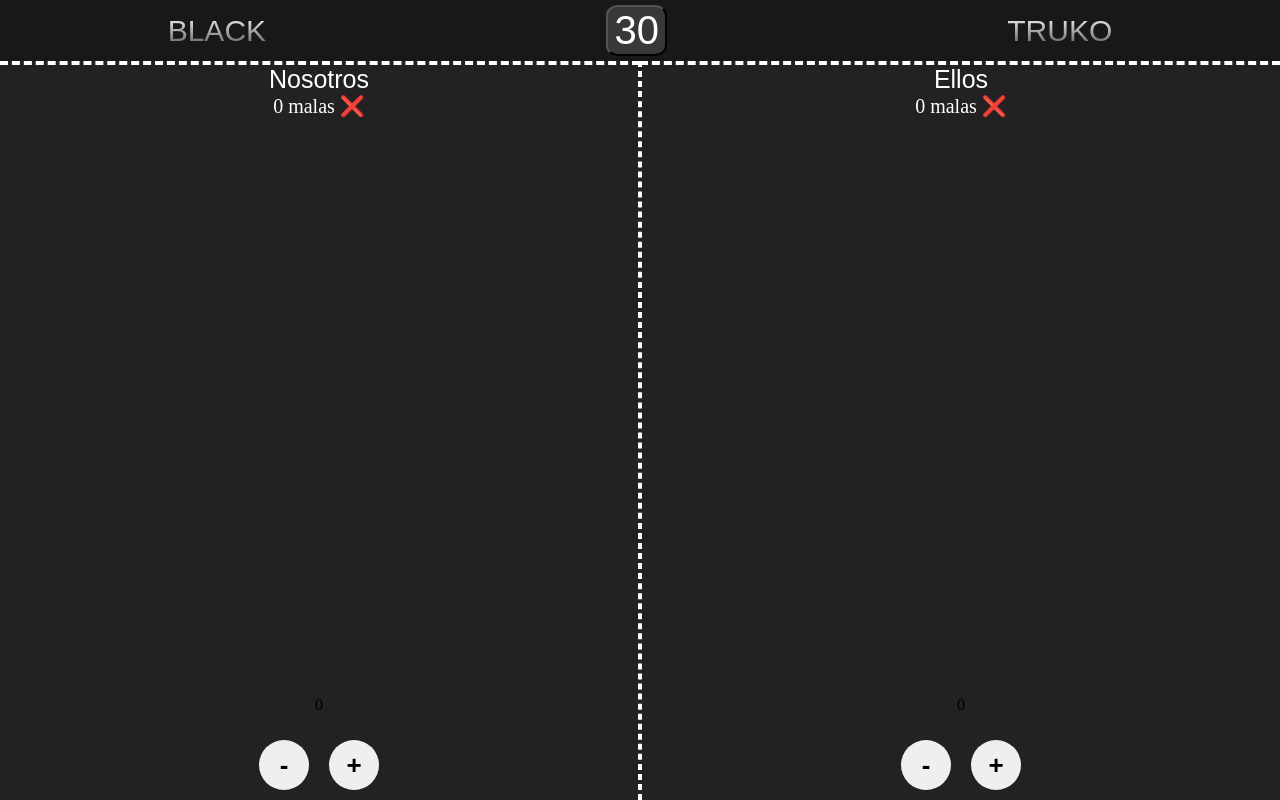
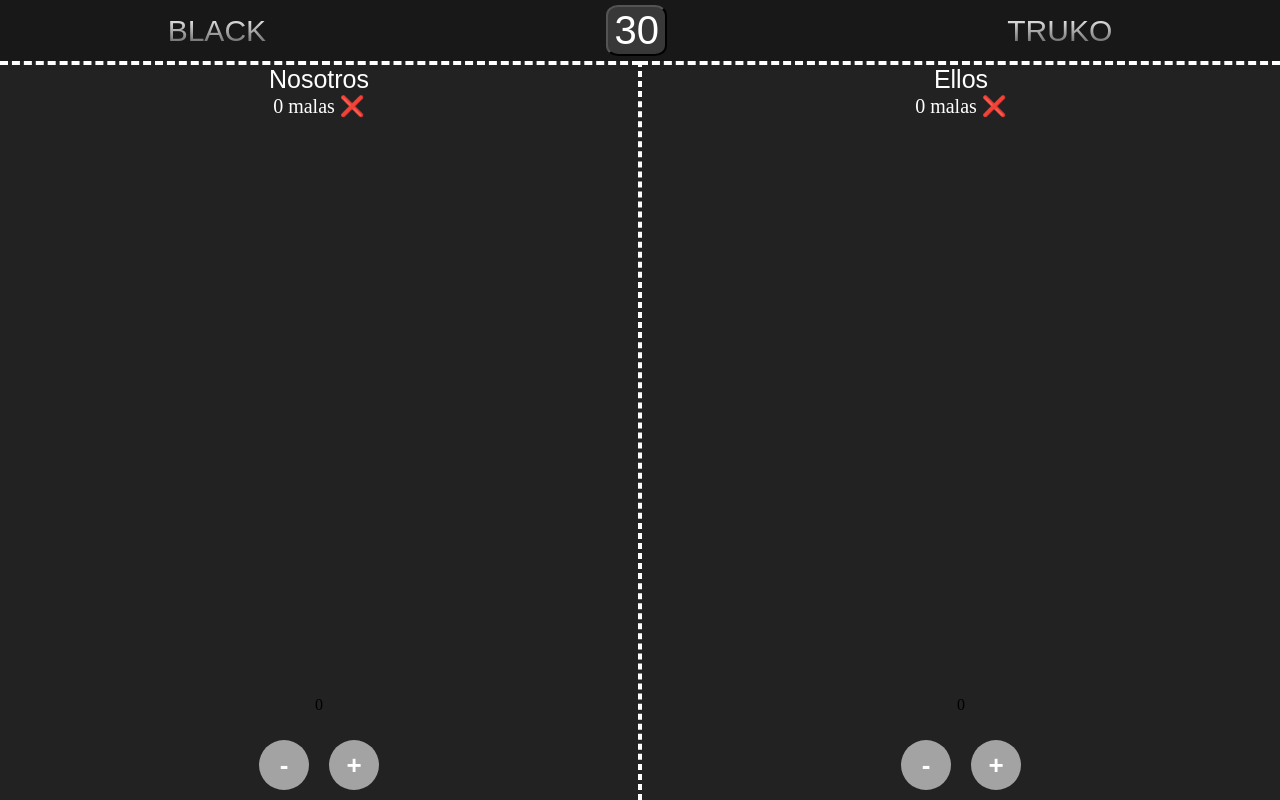
Before and after one commit to stcrozzoli/black-truko, a React (Vite) app: page / in a window 1280 px wide. Built offline with nearby package versions, Linux system fonts and the light colour scheme; a web font is replaced by a local one.

Commit message:
cambio vh y color botones

```diff
--- a/src/App.css
+++ b/src/App.css
@@ -1,3 +1,8 @@
+.contenedorPrincipal {
+  height: calc(var(--vh, 1vh) * 100);  /* Esto usa el valor calculado del viewport */
+  overflow: hidden; /* Opcional: evita el scroll en la página completa */
+}
+
 body {
   margin: 0;
   padding: 0;
@@ -13,6 +18,7 @@ body {
   margin: 0px;
   padding: 0px;
   min-height: 100vh;
+  height: auto;
 }
 
 .pantallaPuntos {
@@ -105,10 +111,11 @@ body {
   font-weight: bold;
   cursor: pointer;
   margin: 10px;
-
   display: flex;
   align-items: center;
   justify-content: center;
+  color: white;
+  background-color: rgb(163, 163, 163);
 
   transition:
     transform 0.1s ease,
--- a/src/App.jsx
+++ b/src/App.jsx
@@ -1,9 +1,48 @@
-import { useState } from "react";
+import { useState, useEffect} from "react";
 import "./App.css";
 import fosforoimg from "./assets/fosforo.png";
 import Settings from "./Settings";
 
 function App() {
+  useEffect(() => {
+    // Ajusta la altura del viewport dinámicamente
+    const adjustHeight = () => {
+      const vh = window.innerHeight * 0.01; // 1% del viewport
+      document.documentElement.style.setProperty('--vh', `${vh}px`);
+    };
+
+    // Llamar la función para ajustar la altura al cargar la página y cuando se redimensione
+    window.addEventListener('resize', adjustHeight);
+    window.addEventListener('load', adjustHeight);
+
+    // Limpiar los event listeners cuando el componente se desmonte
+    return () => {
+      window.removeEventListener('resize', adjustHeight);
+      window.removeEventListener('load', adjustHeight);
+    };
+  }, []);
+
+
+
+
+
+
+
+
+
+
+
+
+
+
+
+
+
+
+
+
+
+
  const [isSettingsOpen, setIsSettingsOpen] = useState(false);
   const toggleSettings = () => {
     setIsSettingsOpen((prevState) => !prevState);
```
